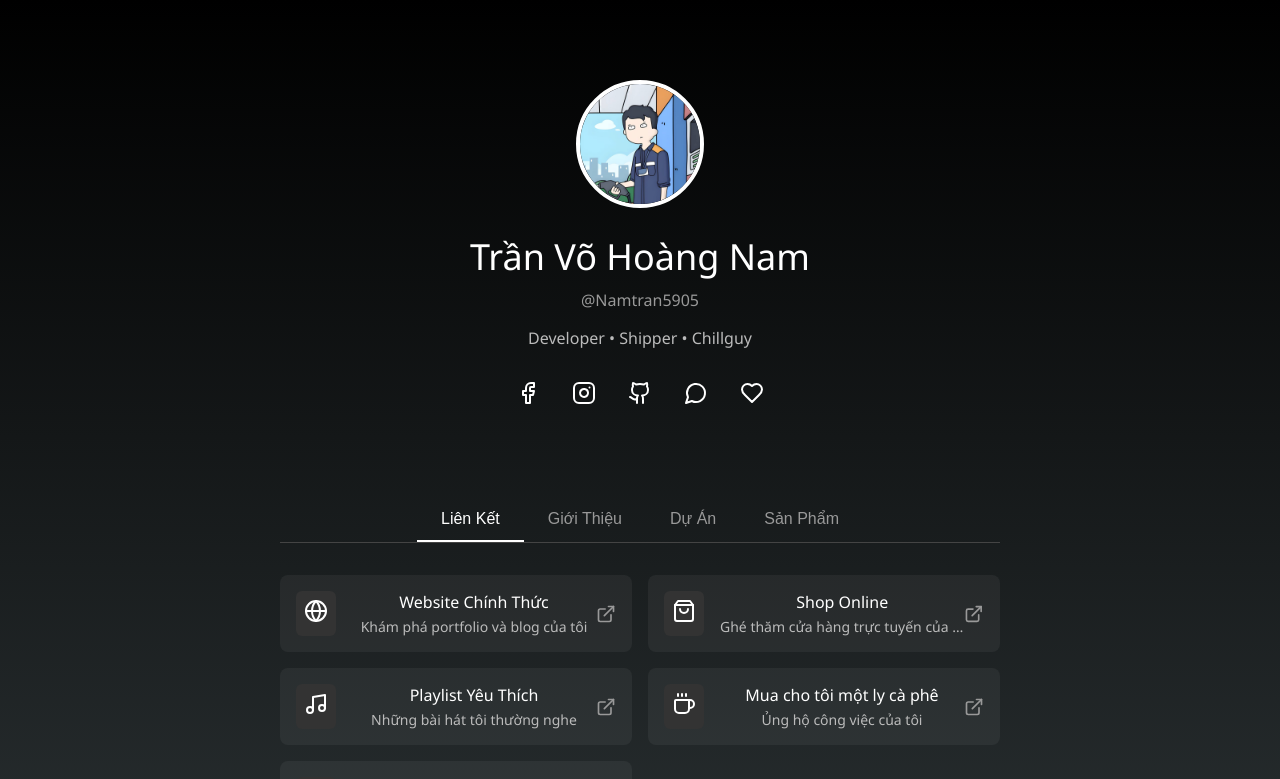
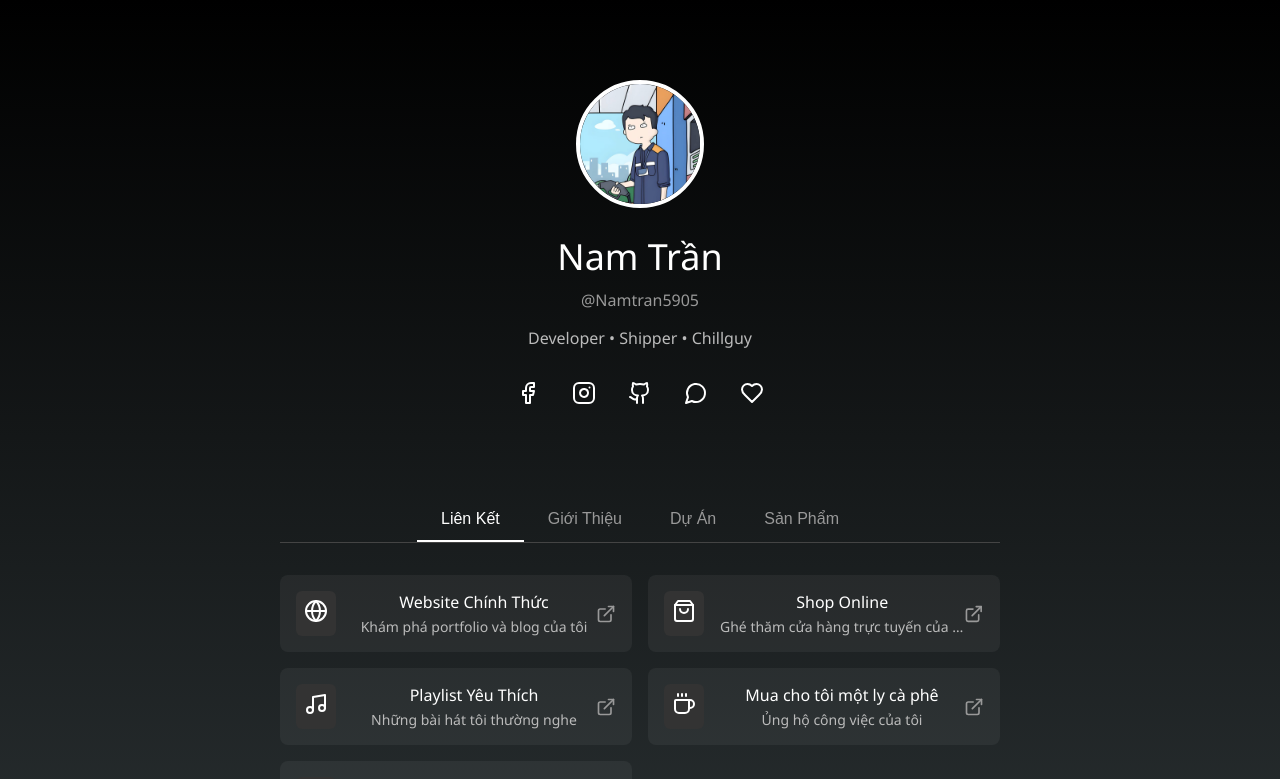
Before and after one commit to Namtran592005/BioPage, a React (Create React App) app: page / in a window 1280 px wide. Shown: the top 779 px of the page. Built offline with nearby package versions, Linux system fonts and the light colour scheme.

Commit message:
Cap nhat giao dien lan 2

```diff
--- a/src/components/PersonalLandingPage.js
+++ b/src/components/PersonalLandingPage.js
@@ -73,7 +73,7 @@ const PersonalLandingPage = () => {
           transition={{ duration: 0.6, delay: 0.2 }}
           className="name"
         >
-          Trần Võ Hoàng Nam
+          Nam Trần
         </motion.h1>
         <motion.p
           initial={{ opacity: 0, y: -20 }}
```
